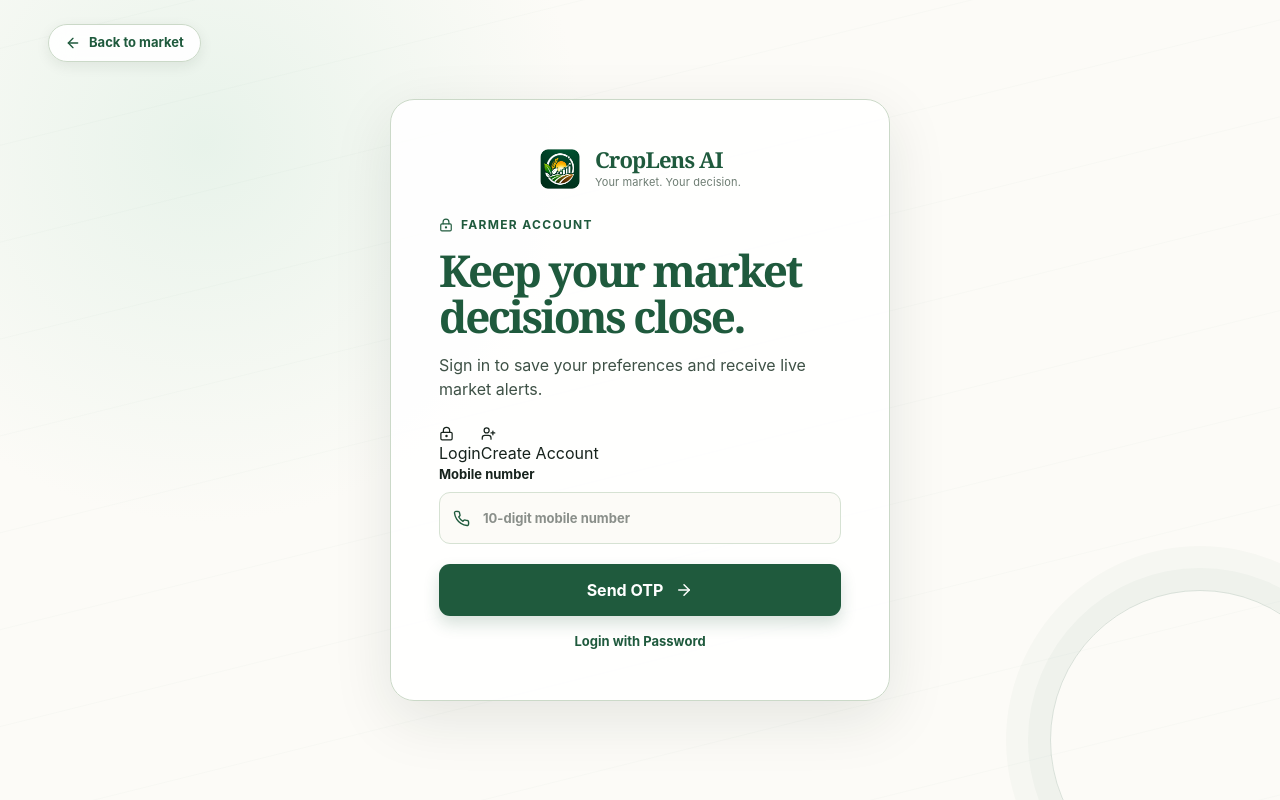
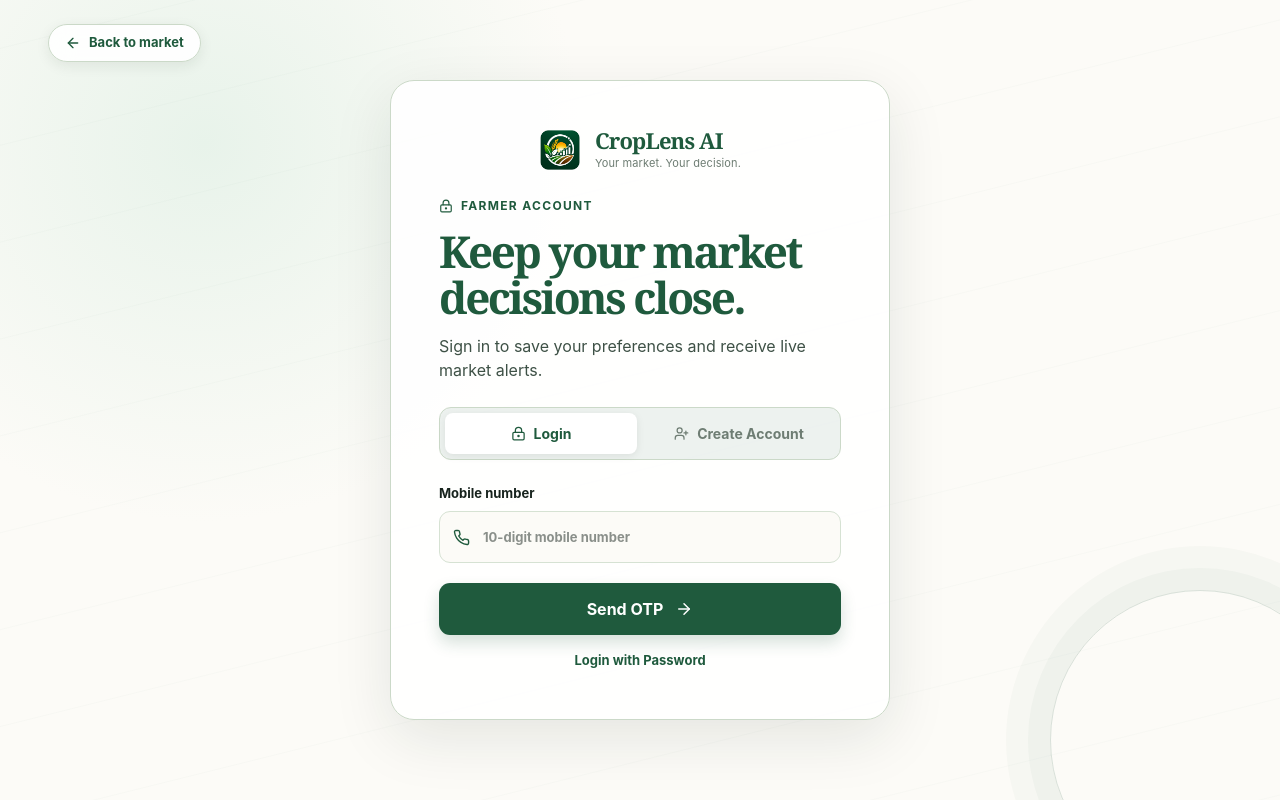
Before and after one commit to krishankantjha/CropLens_AI, a React (Vite) app in the folder frontend/client/: page /auth in a window 1280 px wide. Built offline with nearby package versions, Linux system fonts and the light colour scheme; no server answers.

Commit message:
add tab switcher and step notice styles for auth page

```diff
--- a/frontend/client/src/index.css
+++ b/frontend/client/src/index.css
@@ -957,13 +957,124 @@
 .primary-button:disabled { opacity: 1; cursor: not-allowed; box-shadow: none; background: var(--border); color: var(--ink-muted); border: 1px solid var(--border); }
 .dark .primary-button:disabled { background: rgba(255,255,255,.07); color: #64748b; border-color: rgba(255,255,255,.1); }
 
-/* Mobile: stack guide steps vertically */
-@media (max-width: 860px) { .guide-steps { grid-template-columns: 1fr; } }
-@media (max-width: 700px) {
-  .onboarding-guide { padding: 22px 16px; }
-  .guide-header h3 { font-size: 20px; }
-  .dark .hero-section {
-    border-left: 0;
-    border-top: 4px solid var(--green);
-  }
+/* Unified Auth Tab Switcher */
+.auth-tab-switch {
+  display: grid;
+  grid-template-columns: 1fr 1fr;
+  gap: 6px;
+  padding: 5px;
+  margin: 20px 0 24px;
+  background: rgba(31, 90, 61, 0.08);
+  border-radius: 12px;
+  border: 1px solid var(--border);
 }
+
+.auth-tab-button {
+  display: inline-flex;
+  align-items: center;
+  justify-content: center;
+  gap: 8px;
+  padding: 10px 16px;
+  border: 0;
+  border-radius: 8px;
+  background: transparent;
+  color: var(--ink-muted);
+  font-size: 14px;
+  font-weight: 700;
+  cursor: pointer;
+  transition: all 0.2s cubic-bezier(0.16, 1, 0.3, 1);
+}
+
+.auth-tab-button:hover {
+  color: var(--ink);
+}
+
+.auth-tab-button.active {
+  background: #ffffff;
+  color: var(--green);
+  box-shadow: 0 2px 8px rgba(0, 0, 0, 0.08);
+}
+
+.dark .auth-tab-switch {
+  background: rgba(255, 255, 255, 0.05);
+  border-color: rgba(255, 255, 255, 0.1);
+}
+
+.dark .auth-tab-button {
+  color: #94a3b8;
+}
+
+.dark .auth-tab-button:hover {
+  color: #f8fafc;
+}
+
+.dark .auth-tab-button.active {
+  background: rgba(34, 197, 94, 0.2);
+  color: #4ade80;
+  border: 1px solid rgba(34, 197, 94, 0.35);
+  box-shadow: 0 4px 14px rgba(34, 197, 94, 0.15);
+}
+
+/* Auth Step Notice */
+.auth-step-notice {
+  display: flex;
+  align-items: center;
+  justify-content: space-between;
+  padding: 12px 16px;
+  margin-bottom: 16px;
+  border-radius: 10px;
+  background: var(--green-soft);
+  border: 1px solid rgba(31, 90, 61, 0.15);
+}
+
+.notice-name {
+  display: block;
+  font-weight: 700;
+  font-size: 14px;
+  color: var(--ink);
+}
+
+.notice-phone {
+  display: block;
+  font-size: 13px;
+  color: var(--ink-muted);
+  font-family: monospace;
+}
+
+.edit-link {
+  border: 0;
+  background: transparent;
+  color: var(--green);
+  font-weight: 700;
+  font-size: 13px;
+  cursor: pointer;
+  padding: 4px 8px;
+  border-radius: 6px;
+  transition: background 0.15s;
+}
+
+.edit-link:hover {
+  background: rgba(31, 90, 61, 0.1);
+  text-decoration: underline;
+}
+
+.dark .auth-step-notice {
+  background: rgba(34, 197, 94, 0.1);
+  border-color: rgba(34, 197, 94, 0.25);
+}
+
+.dark .notice-name {
+  color: #f8fafc;
+}
+
+.dark .notice-phone {
+  color: #94a3b8;
+}
+
+.dark .edit-link {
+  color: #4ade80;
+}
+
+.dark .edit-link:hover {
+  background: rgba(34, 197, 94, 0.2);
+}
```
